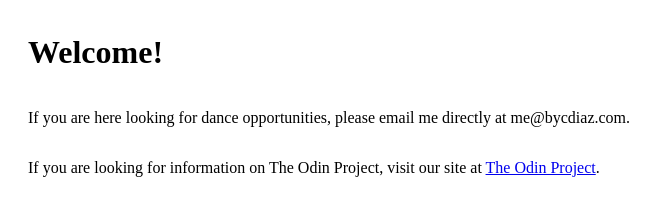
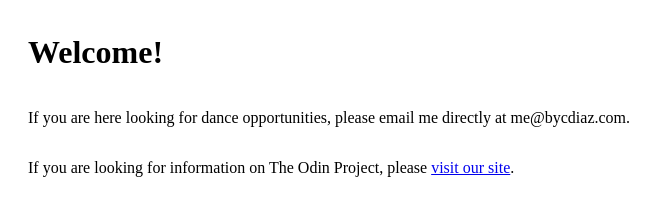
Before and after one commit to bycdiaz/my-site, a plain HTML site: page index.html in a window 1280 px wide. Shown: the whole page, without its empty margins (0-660 px from the left). Drawn offline with Linux system fonts and the light colour scheme.

Commit message:
Updates link.

```diff
--- a/index.html
+++ b/index.html
@@ -11,8 +11,8 @@
   <div class="content">
     <h1>Welcome!</h1>
     <p>If you are here looking for dance opportunities, please email me directly at me@bycdiaz.com.</p>
-    <p>If you are looking for information on The Odin Project, visit our site at
-      <a target="_blank" href="https://www.theodinproject.com">The Odin Project</a>.
+    <p>If you are looking for information on The Odin Project, please
+      <a target="_blank" href="https://www.theodinproject.com">visit our site</a>.
     </p>
   </div>
 </body>
```
